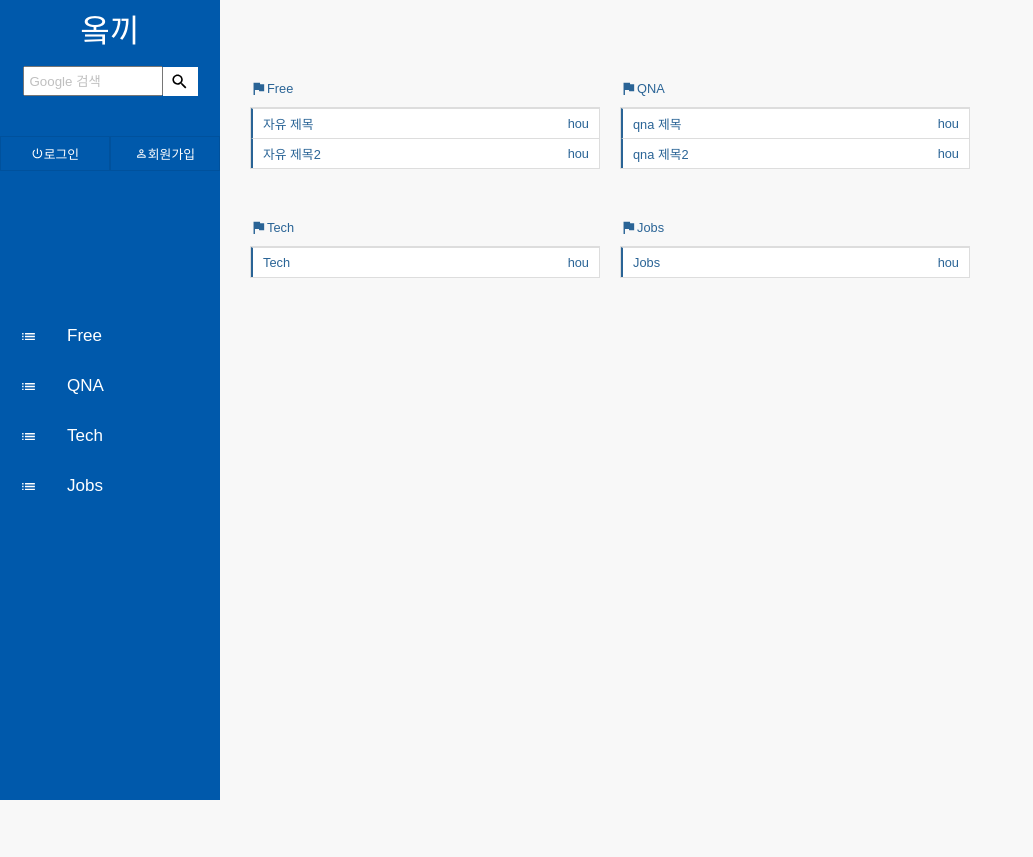
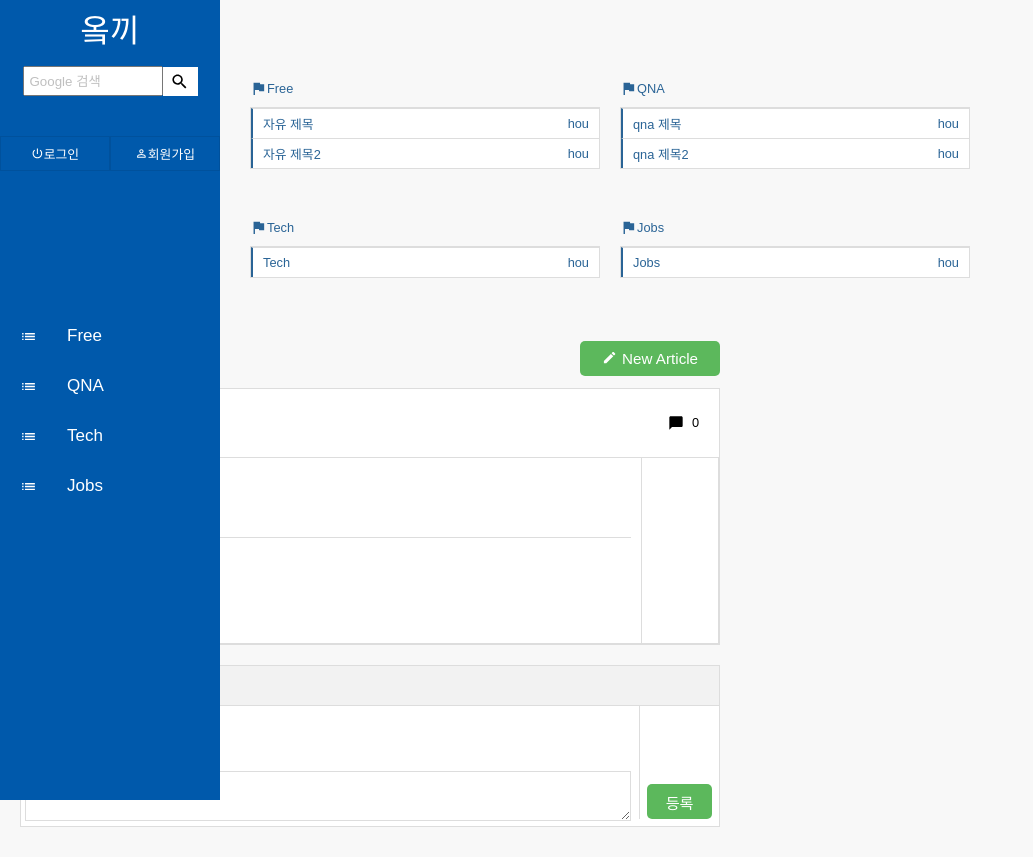
Before and after one commit to microcephalus7/OKKYReplica-CRUD-React, a React (Create React App) app in the folder frontend/: page /detail in a window 1280 px wide. Shown: the whole page, without its empty margins (0-1033 px from the left). Before the commit the page ends 800 px from the top, so only its background shows below. Built offline with nearby package versions, Linux system fonts and the light colour scheme.

Commit message:
board, detail UI 완료

```diff
--- a/frontend/src/App.js
+++ b/frontend/src/App.js
@@ -2,7 +2,7 @@ import React, { useState, useEffect } from "react";
 import SideNav from "./components/SideNav";
 import Template from "./components/Template";
 import { Route } from "react-router-dom";
-import Main from "./pages/Main";
+import { Main, Detail, Updating, Writing, Board } from "./pages";
 import axios from "axios";
 
 const App = () => {
@@ -26,13 +26,14 @@ const App = () => {
   return (
     <Template>
       <SideNav categories={community.categories} loading={loading}></SideNav>
-      <Route path="/" component={Main} exact={true} />
+      <Route path="/" component={Main} exact />
       <Main
         categories={community.categories}
         articles={community.articles}
         loading={loading}
       ></Main>
-      <Route></Route>
+      <Route path="/detail/" component={Detail} exact />
+      <Route path="/category/" component={Board} exact />
     </Template>
   );
 };
--- a/frontend/src/components/SideNav.js
+++ b/frontend/src/components/SideNav.js
@@ -8,6 +8,7 @@ import {
   MdPermIdentity,
   MdPowerSettingsNew,
 } from "react-icons/md";
+import { Link } from "react-router-dom";
 
 const SideNavWrapper = styled.div`
   position: fixed;
@@ -81,8 +82,13 @@ const CateList = styled.div`
     display: flex;
     justify-content: flex-start;
     align-items: center;
+
     span {
       margin-left: 30px;
+      a {
+        text-decoration: none;
+        color: white;
+      }
     }
   }
 `;
@@ -116,7 +122,9 @@ const SideNav = ({ categories, loading }) => {
         {categories.map((category) => (
           <div key={category}>
             <MdList />
-            <span>{category}</span>
+            <span>
+              <Link>{category}</Link>
+            </span>
           </div>
         ))}
       </CateList>
--- /dev/null
+++ b/frontend/src/pages/Board.js
@@ -0,0 +1,113 @@
+import React from "react";
+import styled from "styled-components";
+import { MdEdit, MdChatBubble, MdFace } from "react-icons/md";
+const BoardWrapper = styled.div`
+  margin: 30px 20px;
+  width: 700px;
+  height: auto;
+  .boardNavigation {
+    display: flex;
+    height: 60px;
+    justify-content: space-between;
+    align-items: center;
+    .boardWriting {
+      width: 140px;
+      display: flex;
+      align-items: center;
+      justify-content: center;
+      height: 35px;
+      border-radius: 5px;
+      color: white;
+      font-size: 0.95rem;
+      background: #5cb85c;
+      span {
+        margin-left: 5px;
+      }
+    }
+  }
+  .boardList {
+    background: #ffffff;
+    border-collapse: collapse;
+    width: 700px;
+    height: 100px;
+    border: #dddddd solid 0.3px;
+    .boardItem {
+      width: 100%;
+      height: 50px;
+      border: #dddddd solid 0.3px;
+      border-collapse: collapse;
+      border-left: #dddddd solid 3.2px;
+      display: flex;
+      align-items: center;
+    }
+    .active {
+      border-left: #3a93de solid 3.2px;
+    }
+    .itemTitle {
+      font-size: 0.9em;
+      font-weight: 200;
+
+      width: 400px;
+    }
+    .itemOverview {
+      display: flex;
+      justify-content: center;
+      width: 100px;
+      .overviewItem {
+        color: #dddddd;
+        svg {
+          vertical-align: middle;
+          font-size: 1rem;
+        }
+        span {
+          line-height: 100px;
+          margin-left: 5px;
+          font-size: 0.8rem;
+        }
+      }
+    }
+    .itemProfile {
+      svg {
+        vertical-align: middle;
+        font-size: 2rem;
+        color: #32527c;
+      }
+      span {
+        margin-left: 5px;
+        color: #32527c;
+        font-size: 0.7rem;
+      }
+    }
+  }
+`;
+const Board = () => {
+  return (
+    <BoardWrapper>
+      <div className="boardNavigation">
+        <span className="boardTitle">Free</span>
+        <div className="boardWriting">
+          <MdEdit />
+          <span>New Article</span>
+        </div>
+      </div>
+      <div className="boardList">
+        <div className="boardItem active">
+          <span className="itemTitle">글 제목</span>
+          <div className="itemOverview">
+            <div className="overviewItem">
+              <MdChatBubble />
+              <span>10</span>
+            </div>
+          </div>
+          <div className="itemProfile">
+            <MdFace />
+            <span className="profileId">호우</span>
+          </div>
+        </div>
+        <div className="boardItem"></div>
+      </div>
+    </BoardWrapper>
+  );
+};
+
+export default Board;
--- a/frontend/src/pages/Detail.js
+++ b/frontend/src/pages/Detail.js
@@ -0,0 +1,227 @@
+import React from "react";
+import styled from "styled-components";
+import { MdEdit, MdChatBubble, MdFace } from "react-icons/md";
+
+const DetailWrapper = styled.div`
+  margin: 30px 20px;
+  width: 700px;
+  height: auto;
+  .boardNavigation {
+    display: flex;
+    height: 60px;
+    justify-content: space-between;
+    align-items: center;
+    .boardWriting {
+      width: 140px;
+      display: flex;
+      align-items: center;
+      justify-content: center;
+      height: 35px;
+      border-radius: 5px;
+      color: white;
+      font-size: 0.95rem;
+      background: #5cb85c;
+      span {
+        margin-left: 5px;
+      }
+    }
+  }
+  .boardDetail {
+    background: #ffffff;
+    height: auto;
+    border: #dddddd solid 0.3px;
+    .boardProfile {
+      display: flex;
+      padding: 10px 10px;
+      align-items: center;
+      vertical-align: middle;
+      svg {
+        color: #0059ab;
+        font-size: 3rem;
+      }
+    }
+    .profileDetail {
+      margin-left: 5px;
+      display: flex;
+      flex-direction: column;
+      flex: 1;
+      .profileId {
+        color: #0059ab;
+        font-size: 0.9rem;
+      }
+      .date {
+        color: #e2d5cc;
+        font-size: 0.75rem;
+      }
+    }
+    .boardInfo {
+      vertical-align: middle;
+      display: flex;
+      color: black;
+      svg {
+        color: black;
+        font-size: 1rem;
+      }
+      span {
+        color: black;
+        margin-left: 8px;
+        margin-right: 10px;
+        font-size: 0.8rem;
+      }
+    }
+    .boardInner {
+      border: #dddddd solid 0.3px;
+      display: flex;
+      .boardLeft {
+        margin: 0 10px;
+        width: 620px;
+        .boardTitle {
+          height: 80px;
+          display: flex;
+          align-items: center;
+          border-bottom: #dddddd solid 0.3px;
+          font-size: 1.3rem;
+          font-weight: 400;
+        }
+        .boardSubscribe {
+          margin-top: 40px;
+          margin-bottom: 40px;
+        }
+      }
+      .boardRight {
+        width: 80px;
+        border-left: #dddddd solid 0.3px;
+      }
+    }
+  }
+  .boardComment {
+    margin-top: 20px;
+    border: #dddddd solid 0.5px;
+    .commentCount {
+      height: 40px;
+      padding-left: 10px;
+      display: flex;
+      align-items: center;
+      border-bottom: #dddddd solid 0.3px;
+      background: #f2f2f2;
+    }
+    .commentWriting {
+      height: 120px;
+      display: flex;
+      background: #ffffff;
+      .comment {
+        width: 620px;
+        display: flex;
+        flex-direction: column;
+        .commentProfile {
+          padding-left: 8px;
+          padding-top: 5px;
+          display: flex;
+          align-items: center;
+          vertical-align: middle;
+          height: 50px;
+          svg {
+            font-size: 3rem;
+          }
+          .profileInfo {
+            display: flex;
+            align-items: center;
+            .profileNick {
+              font-size: 0.9rem;
+            }
+          }
+        }
+        .commentInput {
+          display: flex;
+          height: 70px;
+          align-items: flex-end;
+
+          textarea {
+            padding: 5px;
+            margin-left: 4px;
+            margin-bottom: 5px;
+            height: 50px;
+            width: 98%;
+            border: #dddddd solid 1.5px;
+            &::placeholder {
+              color: gray;
+              opacity: 0.5;
+            }
+          }
+        }
+      }
+
+      .commentSubmit {
+        background: #ffffff;
+        width: 80px;
+        display: flex;
+        align-items: flex-end;
+        justify-content: center;
+        margin-bottom: 7px;
+        border-left: #dddddd solid 0.3px;
+        .submit {
+          width: 65px;
+          display: flex;
+          align-items: center;
+          justify-content: center;
+          height: 35px;
+          border-radius: 5px;
+          color: white;
+          font-size: 0.95rem;
+          background: #5cb85c;
+        }
+      }
+    }
+  }
+`;
+const Detail = () => {
+  return (
+    <DetailWrapper>
+      <div className="boardNavigation">
+        <span className="boardTitle">Free</span>
+        <div className="boardWriting">
+          <MdEdit />
+          <span>New Article</span>
+        </div>
+      </div>
+      <div className="boardDetail">
+        <div className="boardProfile">
+          <MdFace />
+          <div className="profileDetail">
+            <span className="profileId">호우</span>
+            <span className="date">2020/07/10</span>
+          </div>
+          <div className="boardInfo">
+            <MdChatBubble /> <span>0</span>
+          </div>
+        </div>
+        <div className="boardInner">
+          <div className="boardLeft">
+            <div className="boardTitle">제목</div>
+            <div className="boardSubscribe">내용임 ㅎㅎ</div>
+          </div>
+          <div className="boardRight"></div>
+        </div>
+      </div>
+      <div className="boardComment">
+        <div className="commentCount">댓글 0</div>
+        <div className="commentWriting">
+          <div className="comment">
+            <div className="commentProfile">
+              <MdFace />
+              <span className="profileNick">호우</span>
+            </div>
+            <div className="commentInput">
+              <textarea placeholder="댓글 쓰기" />
+            </div>
+          </div>
+          <div className="commentSubmit">
+            <div className="submit">등록</div>
+          </div>
+        </div>
+      </div>
+    </DetailWrapper>
+  );
+};
+
+export default Detail;
--- a/frontend/src/pages/Main.js
+++ b/frontend/src/pages/Main.js
@@ -1,6 +1,7 @@
 import React from "react";
 import styled from "styled-components";
 import { MdFlag } from "react-icons/md";
+import { Link } from "react-router-dom";
 
 const MainWrapper = styled.div`
   display: block;
@@ -17,15 +18,20 @@ const MainBoardOuter = styled.div`
   width: 350px;
   height: auto;
   margin: 20px 10px;
-
   color: #2a6496;
 `;
 const MainBoardTitle = styled.div`
   margin-top: 10px;
   display: flex;
   align-items: center;
+
   span {
     font-size: 0.8rem;
+    text-decoration: none;
+    a {
+      color: #2a6496;
+      text-decoration: none;
+    }
   }
 `;
 const MainBoardInner = styled.ul`
@@ -33,7 +39,6 @@ const MainBoardInner = styled.ul`
   border: #dddddd solid 0.2px;
   border-collapse: collapse;
   background: #ffffff;
-
   li {
     display: flex;
     align-items: center;
@@ -65,7 +70,9 @@ const Main = ({ articles, loading, categories }) => {
           <MainBoardOuter>
             <MainBoardTitle>
               <MdFlag className="icon" />
-              <span>{category}</span>
+              <span>
+                <Link>{category}</Link>
+              </span>
             </MainBoardTitle>
             <MainBoardInner>
               {articles.map((article) =>
```
Also changed, not shown: frontend/src/pages/index.js (+5 -3 lines).
